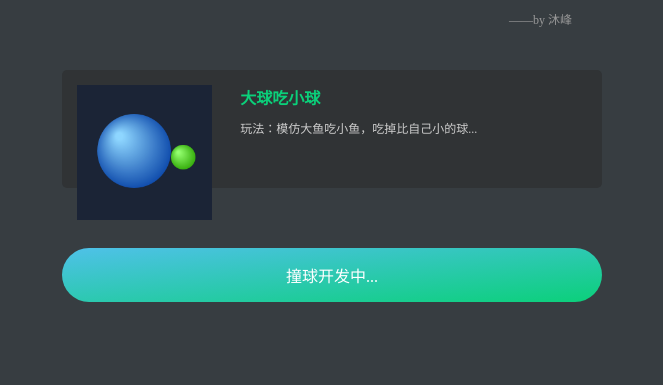
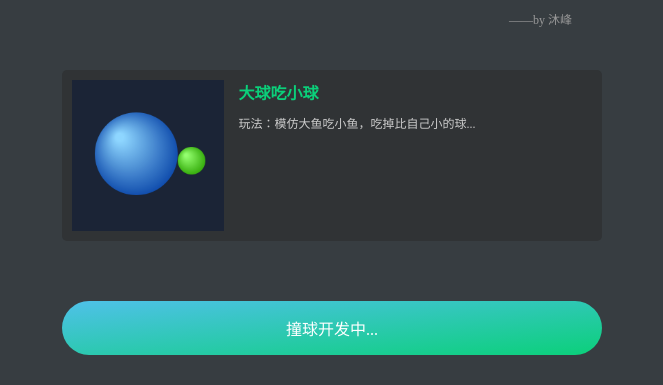
Before and after one commit to artskin/phaser_eatBall, a website: page index.html in a window 1280 px wide. Shown: the part 425-810 px from the top of the page, without its empty margins (308-971 px from the left). Drawn offline with Linux system fonts and the light colour scheme.

Commit message:
add flex

```diff
--- a/index.html
+++ b/index.html
@@ -44,9 +44,10 @@
 		.gamelist{padding: 30px;}
 		.gamelist a{display: block;padding: 15px 30px;border-radius: 50px;}
 		.game-dl{padding: 30px;text-align: left;}
-		.game-dl dl{height:88px;padding: 15px;position: relative;background: #303335;border-radius: 5px;}
-		.game-dl dt{width: 25%;position: absolute;}
-		.game-dl dd{width: 70%;padding-left: 32%;}
+		.game-dl dl{display: flex;padding: 10px;position: relative;background: #303335;border-radius: 5px;}
+		.game-dl dt{width: 30%;}
+		.game-dl dt img{display: block}
+		.game-dl dd{width: 70%;padding-left: 15px;}
 		.game-dl dd h2{margin: 0;font-size: 16px;color: #0BD07A}
 		.game-dl dd p{font-size: 12px;margin: 10px 0;color: #ccc}
 		.info{text-align: right;color: #999;padding: 0 60px;font-size: 12px;}
```
